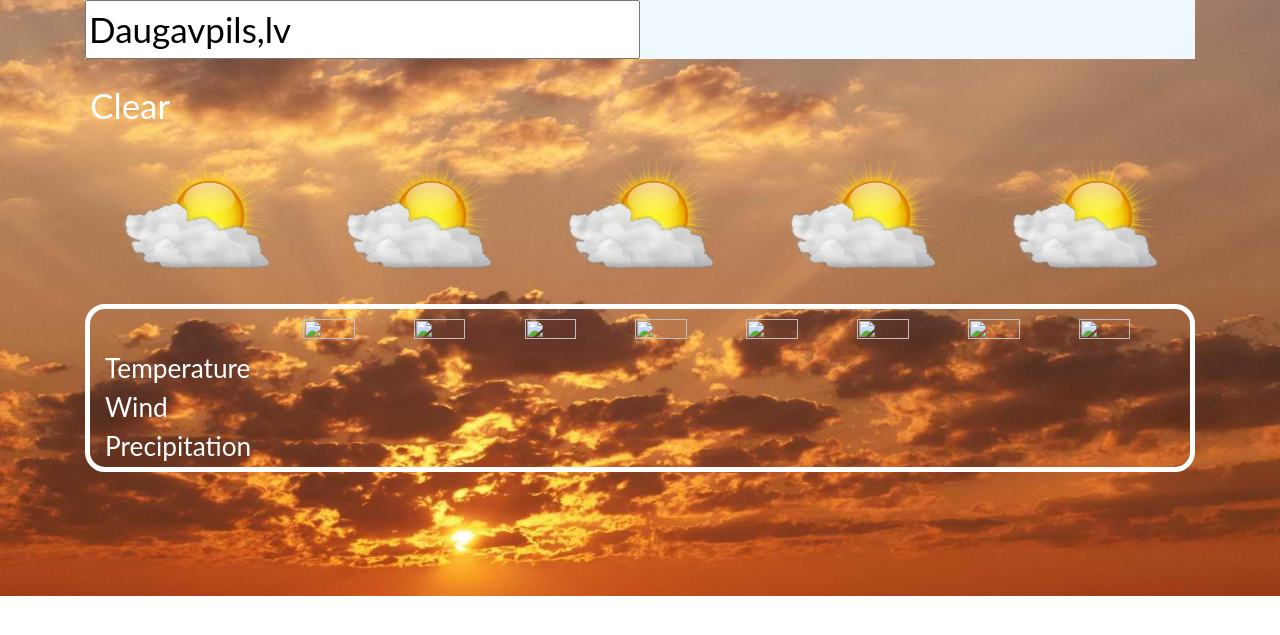
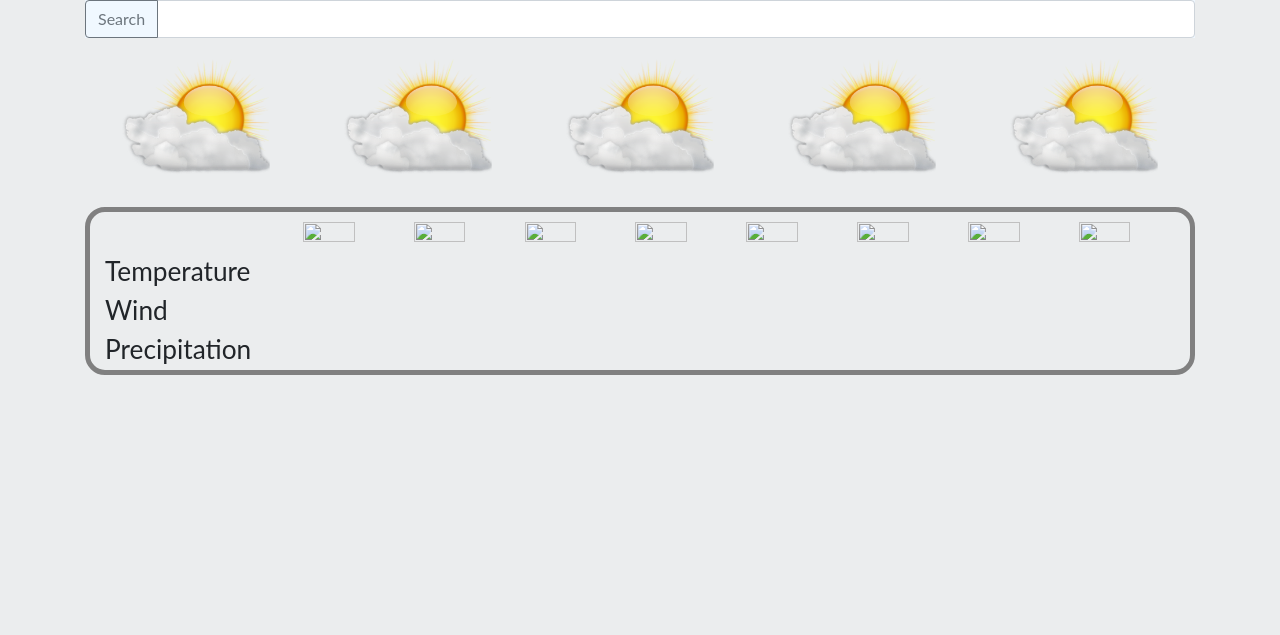
Before and after one commit to HapfuKei/Rehtaew, a PHP site: page / in a window 1280 px wide. Shown: the top 635 px of the page. Run offline with PHP 8.4, Linux system fonts and the light colour scheme; data that the repository does not hold is empty.

Commit message:
make get data by slected city

```diff
--- /dev/null
+++ b/web/index.html
@@ -0,0 +1,201 @@
+<!DOCTYPE html>
+
+
+
+<html>
+
+<head>
+
+    <link rel="stylesheet" href="https://stackpath.bootstrapcdn.com/bootstrap/4.3.1/css/bootstrap.min.css"
+        integrity="sha384-ggOyR0iXCbMQv3Xipma34MD+dH/1fQ784/j6cY/iJTQUOhcWr7x9JvoRxT2MZw1T" crossorigin="anonymous">
+
+    <script src="https://code.jquery.com/jquery-3.3.1.slim.min.js"
+        integrity="sha384-q8i/X+965DzO0rT7abK41JStQIAqVgRVzpbzo5smXKp4YfRvH+8abtTE1Pi6jizo"
+        crossorigin="anonymous"></script>
+    <script src="https://cdnjs.cloudflare.com/ajax/libs/popper.js/1.14.7/umd/popper.min.js"
+        integrity="sha384-UO2eT0CpHqdSJQ6hJty5KVphtPhzWj9WO1clHTMGa3JDZwrnQq4sF86dIHNDz0W1"
+        crossorigin="anonymous"></script>
+    <script src="https://stackpath.bootstrapcdn.com/bootstrap/4.3.1/js/bootstrap.min.js"
+        integrity="sha384-JjSmVgyd0p3pXB1rRibZUAYoIIy6OrQ6VrjIEaFf/nJGzIxFDsf4x0xIM+B07jRM"
+        crossorigin="anonymous"></script>
+    <script src="https://ajax.googleapis.com/ajax/libs/jquery/3.3.1/jquery.min.js"></script>
+
+    <meta charset="utf-8">
+    <meta http-equiv="X-UA-Compatible" content="IE=edge">
+    <title>Rehtaew today!</title>
+    <meta name="viewport" content="width=device-width, initial-scale=1">
+    <link rel="stylesheet" type="text/css" media="screen" href="main.css">
+    <script type="text/javascript" src="main.js"></script>
+
+</head>
+
+<body>
+    <script type="text/javascript">
+        var object;
+        document.addEventListener("DOMContentLoaded", function () {
+            onLoadPage("Daugavpils,lv");
+        });
+
+    </script>
+
+    <div id="trash"></div>
+    <header></header>
+    <!--site header -->
+    <div class="container">
+        <div class="searchTable">
+            <!-- select city-->
+            <div class="input-group mb-3">
+                <div class="input-group-prepend">
+                    <button onclick="onLoadPage(document.getElementById('cityInputBox').value)" class="btn btn-outline-secondary" type="button">Search</button>
+                </div>
+                <input type="search" class="form-control" placeholder="" aria-label="" aria-describedby="basic-addon1" id="cityInputBox" name="cityName">
+            </div>
+        </div>
+        <div class="container">
+            <div class="row plits">
+                <!-- main plist-->
+                <div class="col">
+                    <div onclick="clickOnPlitsToLock(this.id)" id="plits1">
+                        <div id="plitsDayName1"></div>
+                        <div>
+                            <img id="plitsWheaterStatus1" src="../web/images/statusIcons/sunCloud.ico" alt="">
+                        </div>
+                        <div id="plitsTemperatureMax1"></div>
+                        <div id="plitsTemperatureMin1"></div>
+                    </div>
+                </div>
+                <div class="col">
+                    <div onclick="clickOnPlitsToLock(this.id)" id="plits2">
+                        <div id="plitsDayName2"></div>
+                        <div>
+                            <img id="plitsWheaterStatus2" src="../web/images/statusIcons/sunCloud.ico" alt="">
+                        </div>
+                        <div id="plitsTemperatureMax2"></div>
+                        <div id="plitsTemperatureMin2"></div>
+                    </div>
+                </div>
+                <div class="col">
+                    <div onclick="clickOnPlitsToLock(this.id)" id="plits3">
+                        <div id="plitsDayName3"></div>
+                        <div>
+                            <img id="plitsWheaterStatus3" src="../web/images/statusIcons/sunCloud.ico" alt="">
+                        </div>
+                        <div id="plitsTemperatureMax3"></div>
+                        <div id="plitsTemperatureMin3"></div>
+                    </div>
+                </div>
+                <div class="col">
+                    <div onclick="clickOnPlitsToLock(this.id)" id="plits4">
+                        <div id="plitsDayName4"></div>
+                        <div>
+                            <img id="plitsWheaterStatus4" src="../web/images/statusIcons/sunCloud.ico" alt="">
+                        </div>
+                        <div id="plitsTemperatureMax4"></div>
+                        <div id="plitsTemperatureMin4"></div>
+                    </div>
+                </div>
+                <div class="col">
+                    <div onclick="clickOnPlitsToLock(this.id)" id="plits5">
+                        <div id="plitsDayName5"></div>
+                        <div>
+                            <img id="plitsWheaterStatus5" src="../web/images/statusIcons/sunCloud.ico" alt="">
+                        </div>
+                        <div id="plitsTemperatureMax5"></div>
+                        <div id="plitsTemperatureMin5"></div>
+                    </div>
+                </div>
+            </div>
+        </div>
+        <div class="container   informationalPanel" id="informationalPanel">
+            <div class="row">
+                <!--informationalPanel-->
+                <div class="col-md-2 col-lg-2" id="nameOfDay"></div>
+                <div class="col-md-10 col-lg-10 timeCells row">
+                    <div class="col">
+                        <div id="timeCell1Time"></div>
+                        <div><img id="timeCell1statusImg" src="" alt=""></div>
+                    </div>
+                    <div class="col">
+                        <div id="timeCell2Time"></div>
+                        <div><img id="timeCell2statusImg" src="" alt=""></div>
+                    </div>
+                    <div class="col">
+                        <div id="timeCell3Time"></div>
+                        <div><img id="timeCell3statusImg" src="" alt=""></div>
+                    </div>
+                    <div class="col">
+                        <div id="timeCell4Time"></div>
+                        <div><img id="timeCell4statusImg" src="" alt=""></div>
+                    </div>
+                    <div class="col">
+                        <div id="timeCell5Time"></div>
+                        <div><img id="timeCell5statusImg" src="" alt=""></div>
+                    </div>
+                    <div class="col">
+                        <div id="timeCell6Time"></div>
+                        <div><img id="timeCell6statusImg" src="" alt=""></div>
+                    </div>
+                    <div class="col">
+                        <div id="timeCell7Time"></div>
+                        <div><img id="timeCell7statusImg" src="" alt=""></div>
+                    </div>
+                    <div class="col">
+                        <div id="timeCell8Time"></div>
+                        <div><img id="timeCell8statusImg" src="" alt=""></div>
+                    </div>
+                </div>
+            </div>
+            <div class="row">
+                <!--informationalPanel-->
+                <div class="col-md-2 col-lg-2">
+                    <div style="font-size:75%">Temperature</div>
+                    <div style="font-size:75%">Wind</div>
+                    <div style="font-size:75%">Precipitation</div>
+                </div>
+                <div class="col-md-10 col-lg-10 timeCells row">
+                    <div class="col">
+                        <div id="timeCell1Temperature"></div>
+                        <div id="timeCell1WindDerrection"></div>
+                        <div id="timeCell1Precipitation"></div>
+                    </div>
+                    <div class="col">
+                        <div id="timeCell2Temperature"></div>
+                        <div id="timeCell2WindDerrection"></div>
+                        <div id="timeCell2Precipitation"></div>
+                    </div>
+                    <div class="col">
+                        <div id="timeCell3Temperature"></div>
+                        <div id="timeCell3WindDerrection"></div>
+                        <div id="timeCell3Precipitation"></div>
+                    </div>
+                    <div class="col">
+                        <div id="timeCell4Temperature"></div>
+                        <div id="timeCell4WindDerrection"></div>
+                        <div id="timeCell4Precipitation"></div>
+                    </div>
+                    <div class="col">
+                        <div id="timeCell5Temperature"></div>
+                        <div id="timeCell5WindDerrection"></div>
+                        <div id="timeCell5Precipitation"></div>
+                    </div>
+                    <div class="col">
+                        <div id="timeCell6Temperature"></div>
+                        <div id="timeCell6WindDerrection"></div>
+                        <div id="timeCell6Precipitation"></div>
+                    </div>
+                    <div class="col">
+                        <div id="timeCell7Temperature"></div>
+                        <div id="timeCell7WindDerrection"></div>
+                        <div id="timeCell7Precipitation"></div>
+                    </div>
+                    <div class="col">
+                        <div id="timeCell8Temperature"></div>
+                        <div id="timeCell8WindDerrection"></div>
+                        <div id="timeCell8Precipitation"></div>
+                    </div>
+                </div>
+            </div>
+        </div>
+</body>
+
+</html>
--- a/web/index.php
+++ /dev/null
@@ -1,224 +0,0 @@
-<!DOCTYPE html>
-
-
-
-<html>
-
-<head>
-
-    <link rel="stylesheet" href="https://stackpath.bootstrapcdn.com/bootstrap/4.3.1/css/bootstrap.min.css"
-        integrity="sha384-ggOyR0iXCbMQv3Xipma34MD+dH/1fQ784/j6cY/iJTQUOhcWr7x9JvoRxT2MZw1T" crossorigin="anonymous">
-
-    <script src="https://code.jquery.com/jquery-3.3.1.slim.min.js"
-        integrity="sha384-q8i/X+965DzO0rT7abK41JStQIAqVgRVzpbzo5smXKp4YfRvH+8abtTE1Pi6jizo"
-        crossorigin="anonymous"></script>
-    <script src="https://cdnjs.cloudflare.com/ajax/libs/popper.js/1.14.7/umd/popper.min.js"
-        integrity="sha384-UO2eT0CpHqdSJQ6hJty5KVphtPhzWj9WO1clHTMGa3JDZwrnQq4sF86dIHNDz0W1"
-        crossorigin="anonymous"></script>
-    <script src="https://stackpath.bootstrapcdn.com/bootstrap/4.3.1/js/bootstrap.min.js"
-        integrity="sha384-JjSmVgyd0p3pXB1rRibZUAYoIIy6OrQ6VrjIEaFf/nJGzIxFDsf4x0xIM+B07jRM"
-        crossorigin="anonymous"></script>
-
-
-    <meta charset="utf-8">
-    <meta http-equiv="X-UA-Compatible" content="IE=edge">
-    <title>Rehtaew today!</title>
-    <meta name="viewport" content="width=device-width, initial-scale=1">
-    <link rel="stylesheet" type="text/css" media="screen" href="main.css">
-    <script src="main.js"></script>
-
-</head>
-
-<body>
-
-<?php
-$apiKey = "105aa35c4d473a05d3297b2d972dc497";
-$cityName = "Daugavpils,lv";
-//$cityName =  $_GET["city"];
-$googleApiUrl = "http://api.openweathermap.org/data/2.5/forecast?q=" . $cityName . "&lang=en&units=metric&appid=" . $apiKey;//."&callback=obj"
-
-
-$ch = curl_init();
-
-curl_setopt($ch, CURLOPT_HEADER, 0);
-curl_setopt($ch, CURLOPT_RETURNTRANSFER, 1);
-curl_setopt($ch, CURLOPT_URL, $googleApiUrl);
-curl_setopt($ch, CURLOPT_FOLLOWLOCATION, 1);
-curl_setopt($ch, CURLOPT_VERBOSE, 0);
-curl_setopt($ch, CURLOPT_SSL_VERIFYPEER, false);
-$response = curl_exec($ch);
-
-curl_close($ch);
-$data = json_decode($response);
-?>
-<script>
-var object = JSON.parse('<?php echo $response ?>');
-document.addEventListener("DOMContentLoaded", function() {
-    onLoadPage();
-});
-
-</script>
-
-    <div id="trash"></div>
-    <header></header>
-    <!--site header -->
-    <div class="container">
-        <div class="searchTable">
-            <!-- select city-->
-            <input type="text" id="cityInputBox" name="city" value="Daugavpils,lv" method="get">
-            <span class="glyphicon glyphicon-search"></span>
-        </div>
-        <div class="row">
-            <!-- Main temprature -->
-            <span id="tempratureMain"></span>
-            <span id="mainDescription">Clear</span>
-        </div>
-        <div></div>
-        <div class="container">
-            <div class="row plits">
-                <!-- main plist-->
-                <div class="col">
-                    <div onclick="clickOnPlitsToLock(this.id)" id="plits1">
-                        <div id="plitsDayName1"></div>
-                        <div >
-                            <img id="plitsWheaterStatus1" src="../web/images/statusIcons/sunCloud.ico" alt="">
-                        </div>
-                        <div id="plitsTemperatureMax1"></div>
-                        <div id="plitsTemperatureMin1"></div>
-                    </div>
-                </div>
-                <div class="col">
-                    <div onclick="clickOnPlitsToLock(this.id)" id="plits2">
-                        <div id="plitsDayName2"></div>
-                        <div >
-                            <img id="plitsWheaterStatus2" src="../web/images/statusIcons/sunCloud.ico" alt="">
-                        </div>
-                        <div id="plitsTemperatureMax2"></div>
-                        <div id="plitsTemperatureMin2"></div>
-                    </div>
-                </div>
-                <div class="col">
-                    <div onclick="clickOnPlitsToLock(this.id)" id="plits3">
-                        <div id="plitsDayName3"></div>
-                        <div >
-                            <img id="plitsWheaterStatus3" src="../web/images/statusIcons/sunCloud.ico" alt="">
-                        </div>
-                        <div id="plitsTemperatureMax3"></div>
-                        <div id="plitsTemperatureMin3"></div>
-                    </div>
-                </div>
-                <div class="col">
-                    <div onclick="clickOnPlitsToLock(this.id)" id="plits4">
-                        <div id="plitsDayName4"></div>
-                        <div >
-                            <img id="plitsWheaterStatus4" src="../web/images/statusIcons/sunCloud.ico" alt="">
-                        </div>
-                        <div id="plitsTemperatureMax4"></div>
-                        <div id="plitsTemperatureMin4"></div>
-                    </div>
-                </div>
-                <div class="col">
-                    <div onclick="clickOnPlitsToLock(this.id)" id="plits5">
-                        <div id="plitsDayName5"></div>
-                        <div >
-                            <img id="plitsWheaterStatus5" src="../web/images/statusIcons/sunCloud.ico" alt="">
-                        </div>
-                        <div id="plitsTemperatureMax5"></div>
-                        <div id="plitsTemperatureMin5"></div>
-                    </div>
-                </div>
-            </div>
-        </div>
-        <div class="container   informationalPanel" id="informationalPanel">
-            <div class="row">
-                <!--informationalPanel-->
-                <div class="col-md-2 col-lg-2" id="nameOfDay"></div>
-                <div class="col-md-10 col-lg-10 timeCells row">
-                    <div class="col">
-                        <div id="timeCell1Time"></div>
-                        <div><img id="timeCell1statusImg" src="" alt=""></div>
-                    </div>
-                    <div class="col">
-                        <div id="timeCell2Time"></div>
-                        <div><img id="timeCell2statusImg" src="" alt=""></div>
-                    </div>
-                    <div class="col">
-                        <div id="timeCell3Time"></div>
-                        <div><img id="timeCell3statusImg" src="" alt=""></div>
-                    </div>
-                    <div class="col">
-                        <div id="timeCell4Time"></div>
-                        <div><img id="timeCell4statusImg" src="" alt=""></div>
-                    </div>
-                    <div class="col">
-                        <div id="timeCell5Time"></div>
-                        <div><img id="timeCell5statusImg" src="" alt=""></div>
-                    </div>
-                    <div class="col">
-                        <div id="timeCell6Time"></div>
-                        <div><img id="timeCell6statusImg" src="" alt=""></div>
-                    </div>
-                    <div class="col">
-                        <div id="timeCell7Time"></div>
-                        <div><img id="timeCell7statusImg" src="" alt=""></div>
-                    </div>
-                    <div class="col">
-                        <div id="timeCell8Time"></div>
-                        <div><img id="timeCell8statusImg" src="" alt=""></div>
-                    </div>
-                </div>
-            </div>
-            <div class="row">
-                <!--informationalPanel-->
-                <div class="col-md-2 col-lg-2">
-                    <div style="font-size:75%">Temperature</div>
-                    <div style="font-size:75%">Wind</div>
-                    <div style="font-size:75%">Precipitation</div>
-                </div>
-                <div class="col-md-10 col-lg-10 timeCells row">
-                    <div class="col">
-                        <div id="timeCell1Temperature" ></div>
-                        <div id="timeCell1WindDerrection"></div>
-                        <div id="timeCell1Precipitation"></div>
-                    </div>
-                    <div class="col">
-                        <div id="timeCell2Temperature"></div>
-                        <div id="timeCell2WindDerrection"></div>
-                        <div id="timeCell2Precipitation"></div>
-                    </div>
-                    <div class="col">
-                        <div id="timeCell3Temperature"></div>
-                        <div id="timeCell3WindDerrection"></div>
-                        <div id="timeCell3Precipitation"></div>
-                    </div>
-                    <div class="col">
-                        <div id="timeCell4Temperature"></div>
-                        <div id="timeCell4WindDerrection"></div>
-                        <div id="timeCell4Precipitation"></div>
-                    </div>
-                    <div class="col">
-                        <div id="timeCell5Temperature"></div>
-                        <div id="timeCell5WindDerrection"></div>
-                        <div id="timeCell5Precipitation"></div>
-                    </div>
-                    <div class="col">
-                        <div id="timeCell6Temperature"></div>
-                        <div id="timeCell6WindDerrection"></div>
-                        <div id="timeCell6Precipitation"></div>
-                    </div>
-                    <div class="col">
-                        <div id="timeCell7Temperature"></div>
-                        <div id="timeCell7WindDerrection"></div>
-                        <div id="timeCell7Precipitation"></div>
-                    </div>
-                    <div class="col">
-                        <div id="timeCell8Temperature"></div>
-                        <div id="timeCell8WindDerrection"></div>
-                        <div id="timeCell8Precipitation"></div>
-                    </div>
-                </div>
-            </div>
-        </div>
-</body>
-
-</html>
--- a/web/main.css
+++ b/web/main.css
@@ -1,5 +1,6 @@
 body {
-    background-image: url("../web/images/background.jpg");
+    /* background-image: url("../web/images/background.jpg");   */
+    background-color: #EBEDEE;
     font-family: 'Lato', 'sans-serif' !important;
     -webkit-font-smoothing: subpixel-antialiased;
     width: 100%;
@@ -8,7 +9,7 @@ body {
     background-repeat: no-repeat;
     background-size: cover;
     font-size: 35px;
-    color: white;
+    /* color: white; */
 }
 input{
     color: black;
@@ -25,12 +26,9 @@ input{
     font-size: 50px;
 
 }
-#mainDescription{
-
-}
 /*--- Plits ---*/
 .plitsLock{
-    border: 5px solid white !important;
+    border: 5px solid gray !important;
     border-bottom: none !important;
     border-radius: 20px;
     border-bottom-left-radius: 0;
@@ -62,14 +60,14 @@ input{
 }
 /*--- informationalPanel ---*/
 .informationalPanel{
-    border: 5px solid white;
+    border: 5px solid gray;
     border-radius: 20px;
     margin-left: 0;
     margin-right: 0;
 
 }
 .informationalPanelRightUp{
-    border: 5px solid white;
+    border: 5px solid gray;
     border-radius: 20px;
     border-top-right-radius: 0;
     margin-left: 0;
@@ -77,14 +75,14 @@ input{
     transition: 0.4s;
 }
 .informationalPanelDown{
-    border: 5px solid white;
+    border: 5px solid gray;
     border-radius: 20px;
     margin-left: 0;
     margin-right: 0;
     transition: 0.7s;
 }
 .informationalPanelLeftUp{
-    border: 5px solid white;
+    border: 5px solid gray;
     border-radius: 20px;
     border-top-left-radius: 0;
     margin-left: 0;
@@ -104,15 +102,16 @@ input{
     width: 80%;
     height: 80%;
 }
+/*--- animations --- */
 .m-fadeOut {
     visibility: hidden;
     opacity: 0;
-    transition: visibility 0s linear 300ms, opacity 300ms;
+    transition: visibility 0s linear 0ms, opacity 200ms;
   }
   .m-fadeIn {
     visibility: visible;
     opacity: 1;
-    transition: visibility 0s linear 0s, opacity 300ms;
+    transition: visibility 0s linear 0s, opacity 200ms;
   }
 
 /*--- ID ---*/
--- a/web/wheatherHook.php
+++ b/web/wheatherHook.php
@@ -1,8 +1,17 @@
-<!--
-api 105aa35c4d473a05d3297b2d972dc497
-city 460413
-http://api.openweathermap.org/data/2.5/forecast?q=Daugavpils,lv&mode=xml&appid=105aa35c4d473a05d3297b2d972dc497
----/!>
 <?php
-http:http://api.openweathermap.org/data/2.5/forecast?q=Daugavpils,lv&mode=xml&appid=105aa35c4d473a05d3297b2d972dc497
+$apiKey = "105aa35c4d473a05d3297b2d972dc497";
+$cityName = $_POST["cityName"];
+$googleApiUrl = "http://api.openweathermap.org/data/2.5/forecast?q=" . $cityName . "&lang=en&units=metric&appid=" . $apiKey;
+
+        $ch = curl_init();
+
+        curl_setopt($ch, CURLOPT_HEADER, 0);
+        curl_setopt($ch, CURLOPT_RETURNTRANSFER, 1);
+        curl_setopt($ch, CURLOPT_URL, $googleApiUrl);
+        curl_setopt($ch, CURLOPT_FOLLOWLOCATION, 1);
+        curl_setopt($ch, CURLOPT_VERBOSE, 0);
+        curl_setopt($ch, CURLOPT_SSL_VERIFYPEER, false);
+        $response = curl_exec($ch);
+        echo $response;
+        curl_close($ch);
 ?>
```
Also changed, not shown: web/main.js (+35 -8 lines), 1 other file.
